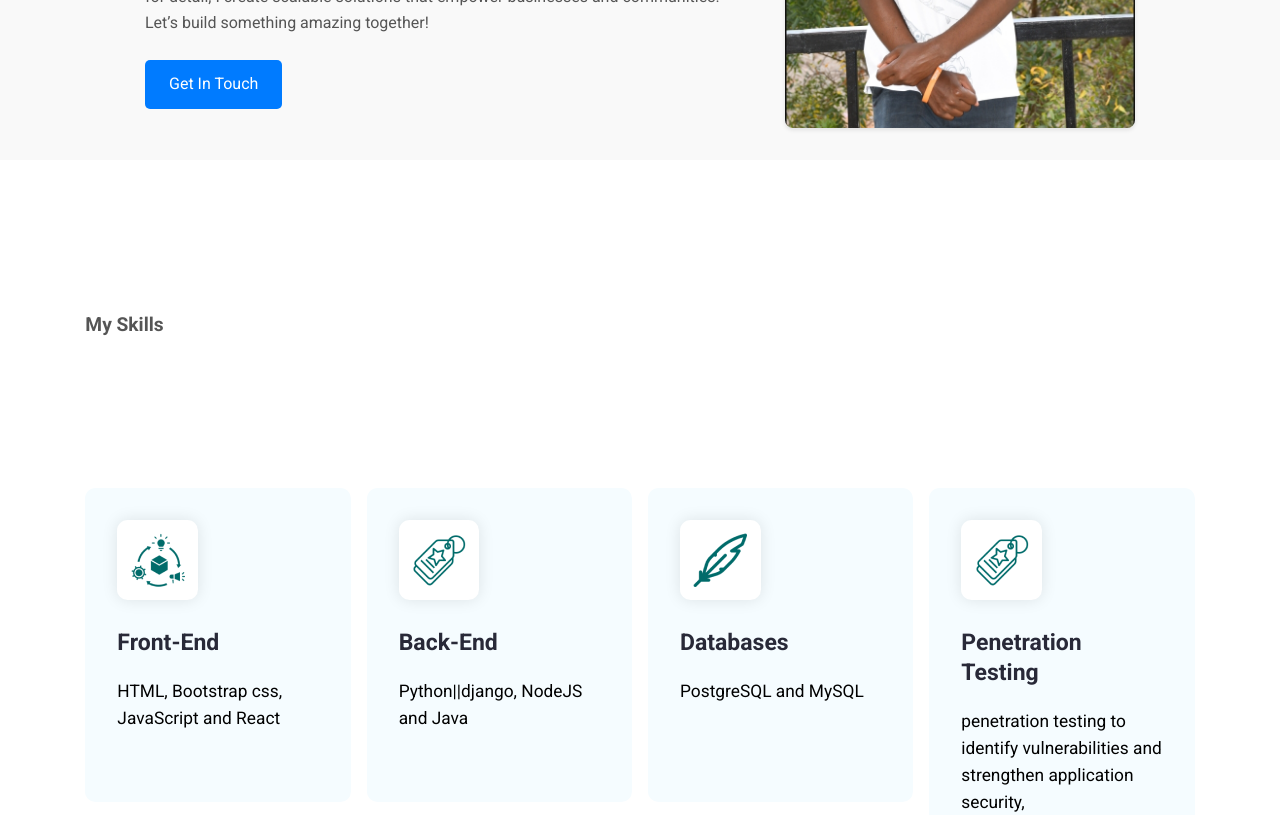
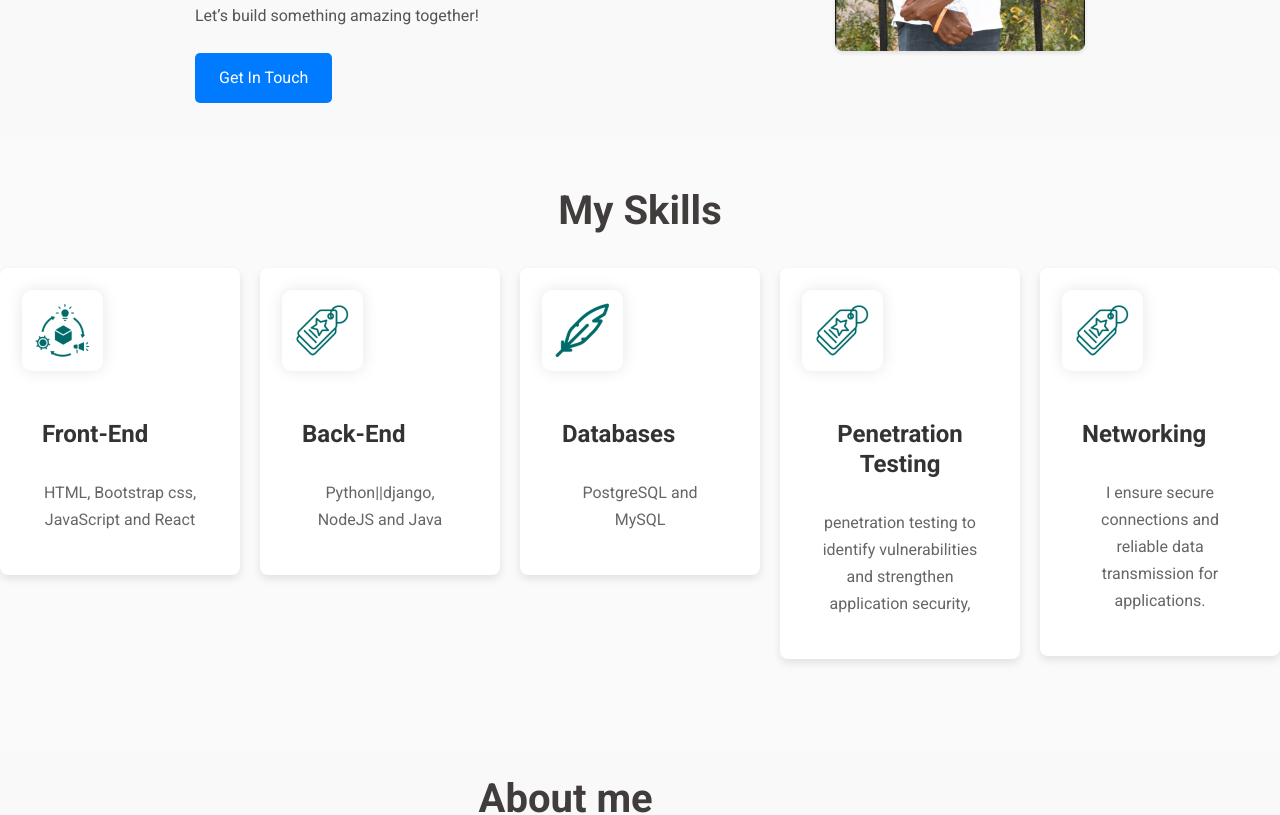
Before and after one commit to itMakai/portfolio, a React (Create React App) app: page / in a window 1280 px wide. Shown: the part 420-1235 px from the top of the page. Built offline with nearby package versions, Linux system fonts and the light colour scheme.

Commit message:
updated CV

```diff
--- a/src/App.css
+++ b/src/App.css
@@ -6,6 +6,7 @@ body {
   -webkit-font-smoothing: "Roboto", sans-serif;
   -moz-osx-font-smoothing: "Roboto", sans-serif;
   font-style: normal;
+
 }
 h1,
 h2,
@@ -249,19 +250,19 @@ h2 {
 .skills--section--heading {
   color: var(--heading-color);
   font-size: 64px;
-  font-weight: 700;
-  line-height: 77px;
+  font-weight: 500;
+  line-height: 40px;
 }
 .skills--section--container {
   display: grid;
   justify-content: center;
   align-items: flex-start;
-  gap: 42.6px;
+  gap: 32.6px;
   grid-template-columns: repeat(4, 1fr);
 }
 .skills--section--card {
   display: flex;
-  padding: 32px;
+  padding: 22px;
   flex-direction: column;
   align-items: flex-start;
   gap: 32px;
@@ -269,6 +270,7 @@ h2 {
   border-radius: 10.6px;
   background: var(--bg-shade);
   min-height: 250px;
+  color: #282938;
 }
 .skills--section--card:hover {
   border-bottom: 4px solid var(--primary);
--- a/src/Pages/Home/AboutMe.css
+++ b/src/Pages/Home/AboutMe.css
@@ -8,7 +8,7 @@
 
   .about--section--img {
     flex: 1;
-    max-width: 400px;
+    max-width: 300px;
     margin-right: 2rem;
   }
 
--- a/src/Pages/Home/ContactMe.css
+++ b/src/Pages/Home/ContactMe.css
@@ -23,7 +23,7 @@
   .contact--form--container {
     max-width: 600px;
     margin: 0 auto;
-    background: #fff;
+    background: rgba(255, 255, 255, 0.836);
     padding: 20px;
     border-radius: 10px;
     box-shadow: 0 4px 6px rgba(0, 0, 0, 0.1);
--- a/src/Pages/Home/Credetials.jsx
+++ b/src/Pages/Home/Credetials.jsx
@@ -12,7 +12,7 @@ export default function ResumeAndCertificates() {
       </div>
       <div className="resume--section--container">
         <div className="resume--download">
-          <a href="./files/CV (3).pdf" download className="btn btn-download">
+          <a href="./files/Daniel Makai CV.pdf" download className="btn btn-download">
             Download My Resume
           </a>
         </div>
--- a/src/Pages/Home/HeroSection.css
+++ b/src/Pages/Home/HeroSection.css
@@ -59,7 +59,8 @@
 
   .hero--section--img {
     flex: 1;
-    max-width: 350px; /* Reduce max-width to bring sections closer */
+    max-width: 250px;
+
   }
 
   .hero--section--img img {
--- a/src/Pages/Home/MyPortfolio.css
+++ b/src/Pages/Home/MyPortfolio.css
@@ -37,7 +37,7 @@
     border: 1px solid #ddd;
     border-radius: 8px;
     overflow: hidden;
-    width: 250px; /* Reduced width */
+    width: 300px; /* Reduced width */
     height: 550px; /* Fixed height */
     display: flex;
     flex-direction: column;
--- /dev/null
+++ b/src/Pages/Home/MySkills.css
@@ -0,0 +1,61 @@
+.skills--section {
+    padding: 60px 0;
+    background-color: hsl(0, 0%, 98%);
+  }
+
+  .portfolio--container {
+    display: flex;
+    justify-content: center;
+    align-items: center;
+    flex-direction: column;
+    margin-bottom: 40px;
+  }
+
+  .section--title {
+    font-size: 2.5rem;
+    font-weight: bold;
+    color: #413d3d;
+    margin-bottom: 20px;
+    text-align: center;
+  }
+
+  .skills--section--container {
+    display: flex;
+    flex-wrap: wrap;
+    justify-content: center;
+    gap: 20px;
+  }
+
+  .skills--section--card {
+    background-color: #fff;
+    border-radius: 8px;
+    box-shadow: 0 4px 8px rgba(0, 0, 0, 0.1);
+    overflow: hidden;
+    width: 300px;
+    transition: transform 0.3s ease;
+  }
+
+  .skills--section--card:hover {
+    transform: translateY(-10px);
+  }
+
+  .skills--section--img img {
+    width: 100%;
+    height: auto;
+  }
+
+  .skills--section--card--content {
+    padding: 20px;
+  }
+
+  .skills--section--title {
+    font-size: 1.5rem;
+    font-weight: bold;
+    color: #333;
+    margin-bottom: 10px;
+  }
+
+  .skills--section--description {
+    font-size: 1rem;
+    color: #666;
+  }
--- a/src/Pages/Home/MySkills.jsx
+++ b/src/Pages/Home/MySkills.jsx
@@ -1,13 +1,15 @@
+import React from "react";
 import data from "../../data/index.json";
+import "./MySkills.css"; // Import the CSS file
 
 export default function MySkills() {
   return (
     <section className="skills--section" id="mySkills">
       <div className="portfolio--container">
-        <p className="section--title">My Skills</p>
-        {/* <h2 className="skills--section--heading">My Expertise</h2> */}
-      </div>
+      <p className="section--title">My Skills</p>
+
       <div className="skills--section--container">
+
         {data?.skills?.map((item, index) => (
           <div key={index} className="skills--section--card">
             <div className="skills--section--img">
@@ -20,6 +22,7 @@ export default function MySkills() {
           </div>
         ))}
       </div>
+      </div>
     </section>
   );
 }
--- a/src/Pages/Home/Navbar.jsx
+++ b/src/Pages/Home/Navbar.jsx
@@ -73,7 +73,7 @@ function Navbar() {
               to="MyPortfolio"
               className="navbar--content"
             >
-              Portfolio
+              Projects
             </Link>
           </li>
           <li>
```
Also changed, not shown: 15 other files (tests, documents, lock files or other folders).
